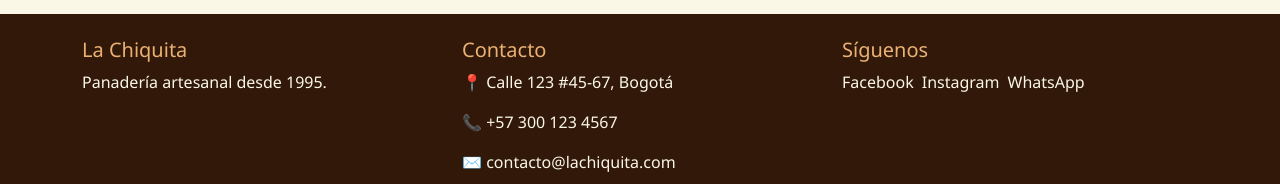
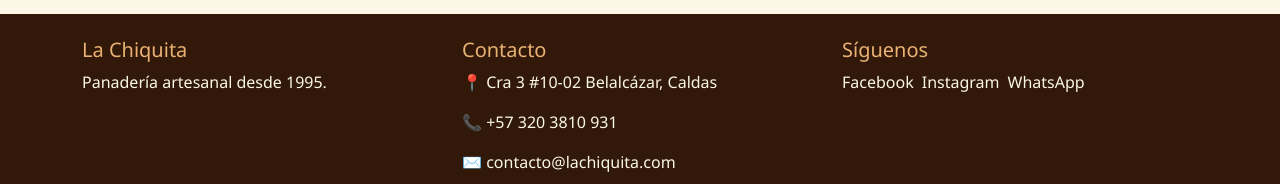
Before and after one commit to pipevelez/la-chiquita, a React (Vite) app: page / in a window 1280 px wide. Shown: the part 996-1180 px from the top of the page. Built offline with nearby package versions, Linux system fonts and the light colour scheme.

Commit message:
se añade informacion al footer

```diff
--- a/src/components/Footer.jsx
+++ b/src/components/Footer.jsx
@@ -13,8 +13,8 @@ export default function Footer() {
 
           <div className="col-md-4 mb-3">
             <h5 style={{ color: "#e9b274" }}>Contacto</h5>
-            <p>📍 Calle 123 #45-67, Bogotá</p>
-            <p>📞 +57 300 123 4567</p>
+            <p>📍 Cra 3 #10-02 Belalcázar, Caldas</p>
+            <p>📞 +57 320 3810 931</p>
             <p>✉️ contacto@lachiquita.com</p>
           </div>
 
```
